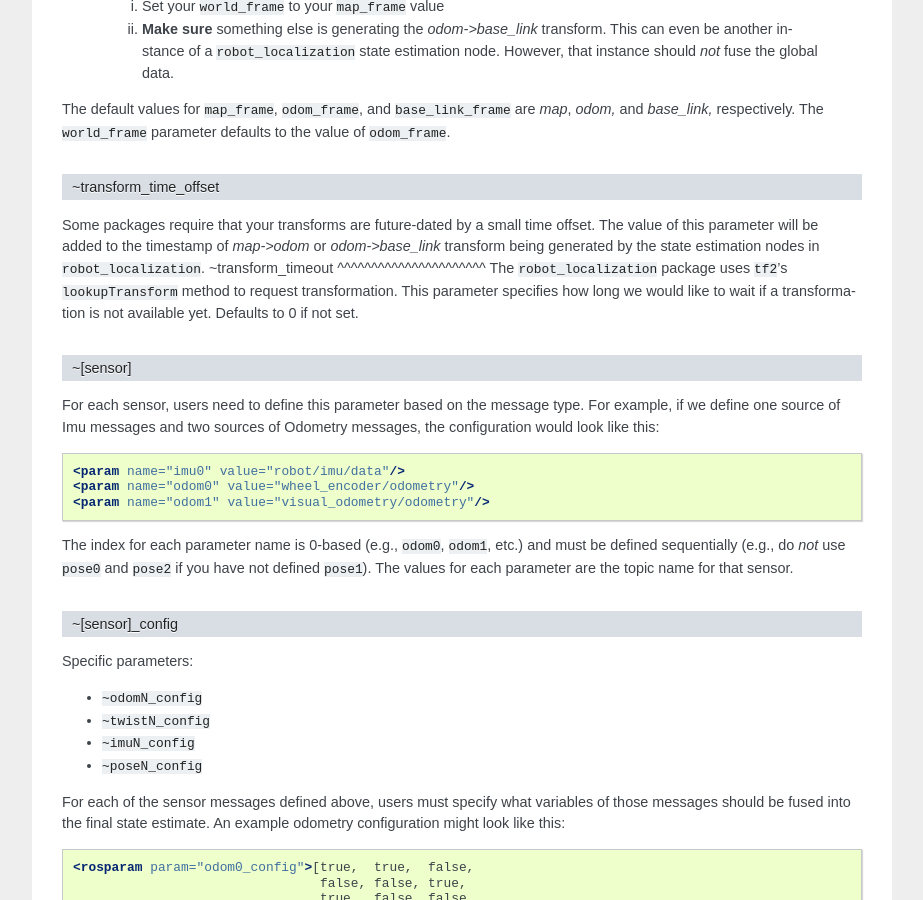
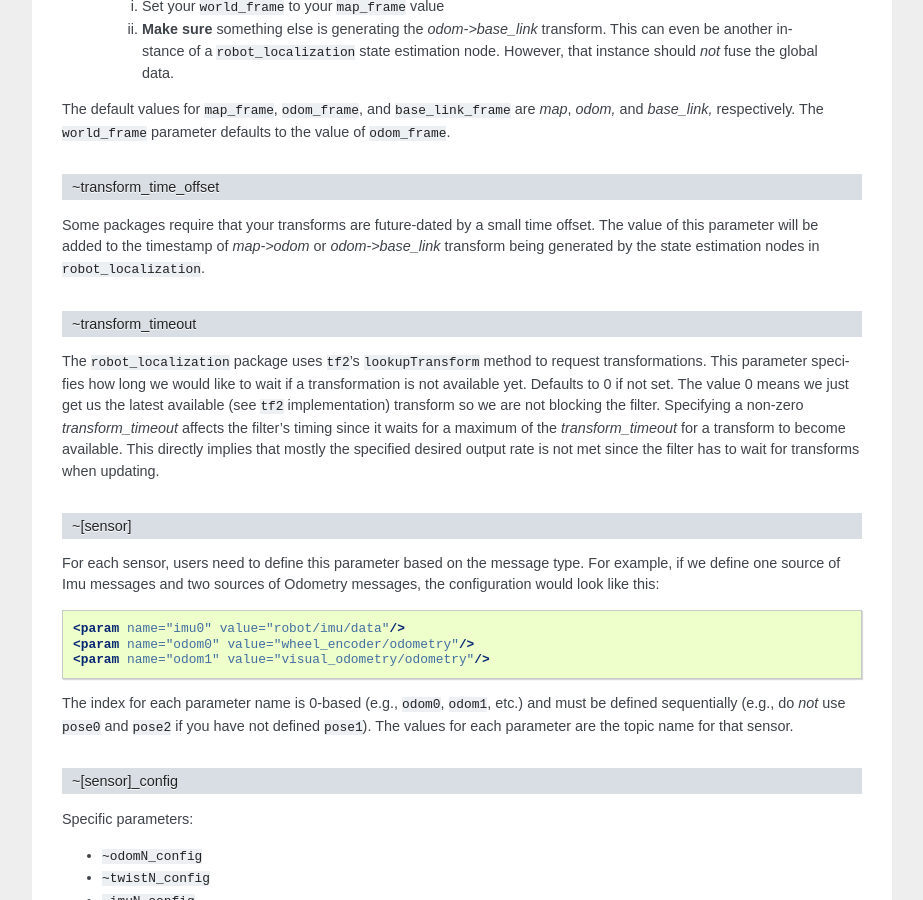
Before and after one commit to cra-ros-pkg/robot_localization, a Sphinx documentation site: the page built from doc/state_estimation_nodes.rst, in a window 1280 px wide and 900 px high, scrolled down 1722 px. Shown: the whole window, without its empty margins (318-1241 px from the left). Built offline with Sphinx 7.4.7, drawn with Linux system fonts in a browser that asks for light colours; the version number could not be read and is left out.

Commit message:
Merge conflict

```diff
--- a/doc/state_estimation_nodes.rst
+++ b/doc/state_estimation_nodes.rst
@@ -62,9 +62,10 @@
 ~transform_time_offset
 ^^^^^^^^^^^^^^^^^^^^^^
 Some packages require that your transforms are future-dated by a small time offset. The value of this parameter will be added to the timestamp of *map->odom* or *odom->base_link* transform being generated by the state estimation nodes in ``robot_localization``.
+
 ~transform_timeout
-^^^^^^^^^^^^^^^^^^^^^^
-The ``robot_localization`` package uses ``tf2``'s ``lookupTransform`` method to request transformation. This parameter specifies how long we would like to wait if a transformation is not available yet. Defaults to 0 if not set.
+^^^^^^^^^^^^^^^^^^
+The ``robot_localization`` package uses ``tf2``'s ``lookupTransform`` method to request transformations. This parameter specifies how long we would like to wait if a transformation is not available yet. Defaults to 0 if not set. The value 0 means we just get us the latest available (see ``tf2`` implementation) transform so we are not blocking the filter. Specifying a non-zero `transform_timeout` affects the filter's timing since it waits for a maximum of the `transform_timeout` for a transform to become available. This directly implies that mostly the specified desired output rate is not met since the filter has to wait for transforms when updating.
 
 ~[sensor]
 ^^^^^^^^^
```
